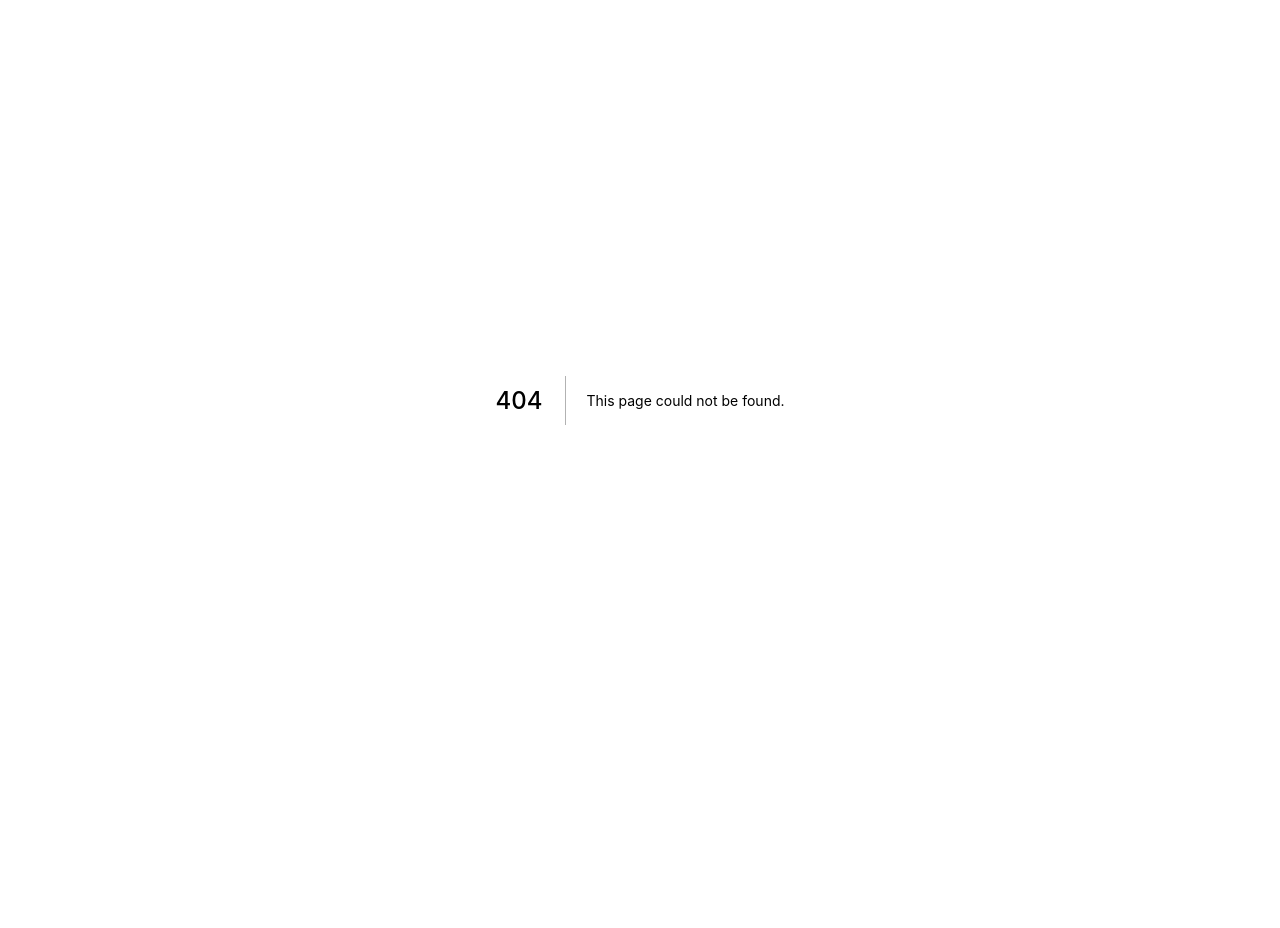
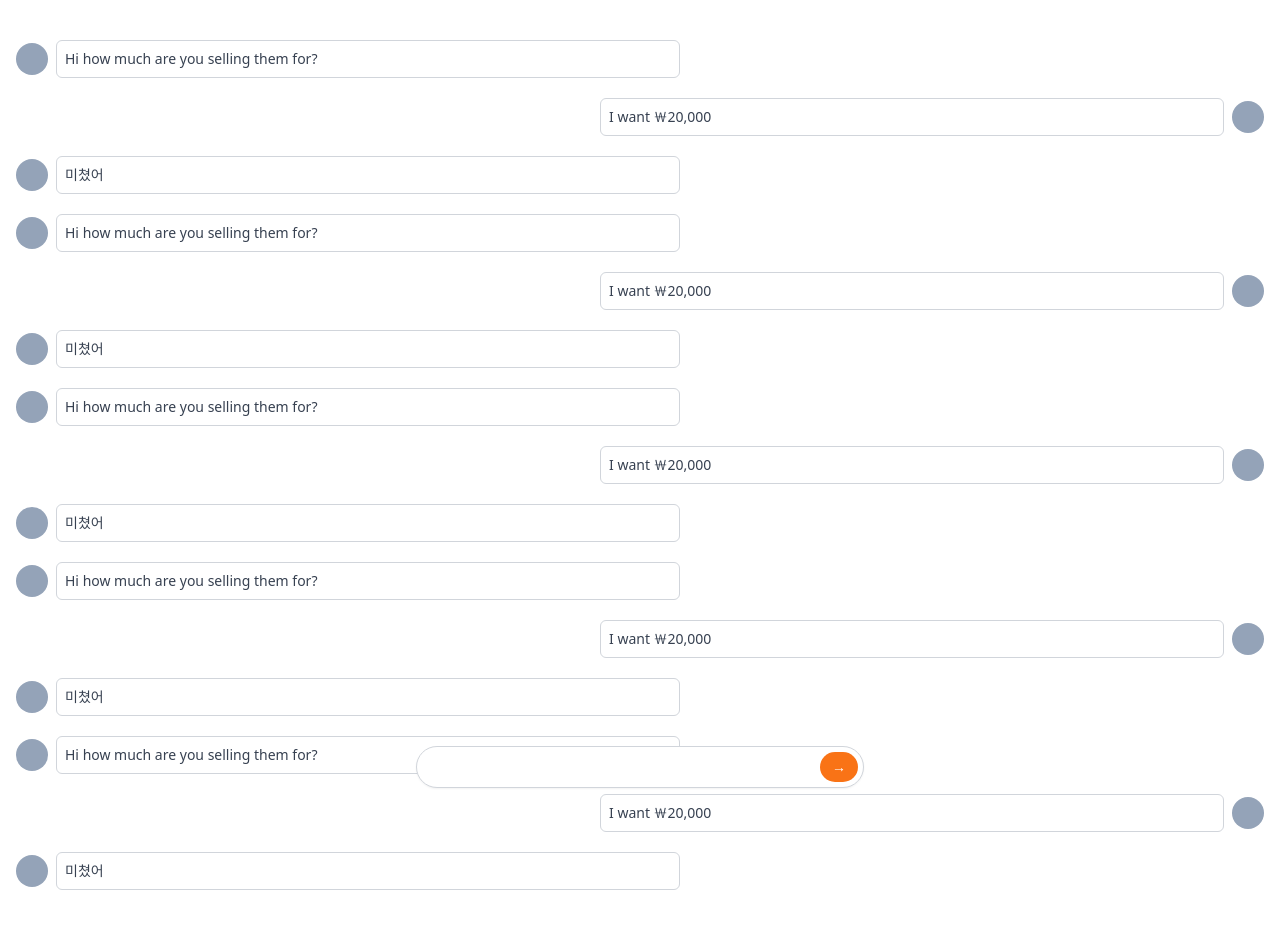
Before and after one commit to iamminho/customer-manage-app, a Next.js app: page /chats/1 in a window 1280 px wide. Before the commit this address had no page. Before the commit the page ends 800 px from the top, so only its background shows below. Built offline with nearby package versions, Linux system fonts and the light colour scheme.

Commit message:
Chat detail

```diff
--- /dev/null
+++ b/pages/chats/[id].tsx
@@ -0,0 +1,162 @@
+import type { NextPage } from "next";
+
+const ChatDetail: NextPage = () => {
+  return (
+    <div className="py-10 px-4 space-y-5">
+      <div className="flex items-center space-x-2">
+        <div className="w-8 h-8 rounded-full bg-slate-400" />
+        <div
+          className="w-1/2 p-2 text-sm text-gray-700
+        border border-gray-300 rounded-md"
+        >
+          <p>Hi how much are you selling them for?</p>
+        </div>
+      </div>
+      <div className="flex flex-row-reverse items-center space-x-2 space-x-reverse">
+        <div className="w-8 h-8 rounded-full bg-slate-400" />
+        <div
+          className="w-1/2 p-2 text-sm text-gray-700
+        border border-gray-300 rounded-md"
+        >
+          <p>I want ￦20,000</p>
+        </div>
+      </div>
+      <div className="flex items-center space-x-2">
+        <div className="w-8 h-8 rounded-full bg-slate-400" />
+        <div
+          className="w-1/2 p-2 text-sm text-gray-700
+        border border-gray-300 rounded-md"
+        >
+          <p>미쳤어</p>
+        </div>
+      </div>
+      <div className="flex items-center space-x-2">
+        <div className="w-8 h-8 rounded-full bg-slate-400" />
+        <div
+          className="w-1/2 p-2 text-sm text-gray-700
+        border border-gray-300 rounded-md"
+        >
+          <p>Hi how much are you selling them for?</p>
+        </div>
+      </div>
+      <div className="flex flex-row-reverse items-center space-x-2 space-x-reverse">
+        <div className="w-8 h-8 rounded-full bg-slate-400" />
+        <div
+          className="w-1/2 p-2 text-sm text-gray-700
+        border border-gray-300 rounded-md"
+        >
+          <p>I want ￦20,000</p>
+        </div>
+      </div>
+      <div className="flex items-center space-x-2">
+        <div className="w-8 h-8 rounded-full bg-slate-400" />
+        <div
+          className="w-1/2 p-2 text-sm text-gray-700
+        border border-gray-300 rounded-md"
+        >
+          <p>미쳤어</p>
+        </div>
+      </div>
+      <div className="flex items-center space-x-2">
+        <div className="w-8 h-8 rounded-full bg-slate-400" />
+        <div
+          className="w-1/2 p-2 text-sm text-gray-700
+        border border-gray-300 rounded-md"
+        >
+          <p>Hi how much are you selling them for?</p>
+        </div>
+      </div>
+      <div className="flex flex-row-reverse items-center space-x-2 space-x-reverse">
+        <div className="w-8 h-8 rounded-full bg-slate-400" />
+        <div
+          className="w-1/2 p-2 text-sm text-gray-700
+        border border-gray-300 rounded-md"
+        >
+          <p>I want ￦20,000</p>
+        </div>
+      </div>
+      <div className="flex items-center space-x-2">
+        <div className="w-8 h-8 rounded-full bg-slate-400" />
+        <div
+          className="w-1/2 p-2 text-sm text-gray-700
+        border border-gray-300 rounded-md"
+        >
+          <p>미쳤어</p>
+        </div>
+      </div>
+      <div className="flex items-center space-x-2">
+        <div className="w-8 h-8 rounded-full bg-slate-400" />
+        <div
+          className="w-1/2 p-2 text-sm text-gray-700
+        border border-gray-300 rounded-md"
+        >
+          <p>Hi how much are you selling them for?</p>
+        </div>
+      </div>
+      <div className="flex flex-row-reverse items-center space-x-2 space-x-reverse">
+        <div className="w-8 h-8 rounded-full bg-slate-400" />
+        <div
+          className="w-1/2 p-2 text-sm text-gray-700
+        border border-gray-300 rounded-md"
+        >
+          <p>I want ￦20,000</p>
+        </div>
+      </div>
+      <div className="flex items-center space-x-2">
+        <div className="w-8 h-8 rounded-full bg-slate-400" />
+        <div
+          className="w-1/2 p-2 text-sm text-gray-700
+        border border-gray-300 rounded-md"
+        >
+          <p>미쳤어</p>
+        </div>
+      </div>
+      <div className="flex items-center space-x-2">
+        <div className="w-8 h-8 rounded-full bg-slate-400" />
+        <div
+          className="w-1/2 p-2 text-sm text-gray-700
+        border border-gray-300 rounded-md"
+        >
+          <p>Hi how much are you selling them for?</p>
+        </div>
+      </div>
+      <div className="flex flex-row-reverse items-center space-x-2 space-x-reverse">
+        <div className="w-8 h-8 rounded-full bg-slate-400" />
+        <div
+          className="w-1/2 p-2 text-sm text-gray-700
+        border border-gray-300 rounded-md"
+        >
+          <p>I want ￦20,000</p>
+        </div>
+      </div>
+      <div className="flex items-center space-x-2">
+        <div className="w-8 h-8 rounded-full bg-slate-400" />
+        <div
+          className="w-1/2 p-2 text-sm text-gray-700
+        border border-gray-300 rounded-md"
+        >
+          <p>미쳤어</p>
+        </div>
+      </div>
+      <div className="fixed w-full mx-auto max-w-md bottom-3 inset-x-0">
+        <div className="flex relative items-center ">
+          <input
+            type="text"
+            className="shadow-sm rounded-full w-full border-gray-300 pr-12
+          focus:ring-orange-500 focus:outline-none focus:border-orange-500"
+          />
+          <div className=" absolute inset-y-0 flex py-1.5 pr-1.5 right-0">
+            <button
+              className="flex items-center bg-orange-500 rounded-full px-3 text-sm text-white
+            hover:bg-orange-600 focus:ring-2 focus:ring-offset-2 focus:ring-orange-500"
+            >
+              &rarr;
+            </button>
+          </div>
+        </div>
+      </div>
+    </div>
+  );
+};
+
+export default ChatDetail;
```
Also changed, not shown: pages/chats/index.tsx (renamed from pages/chats.tsx).
